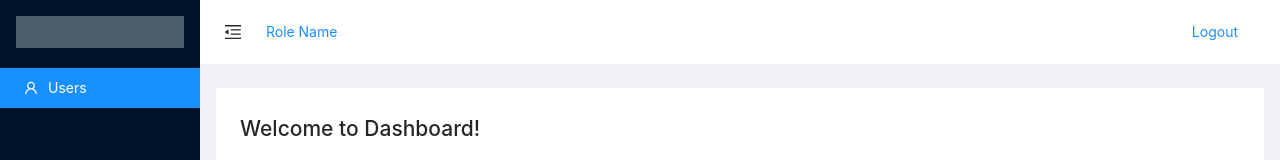
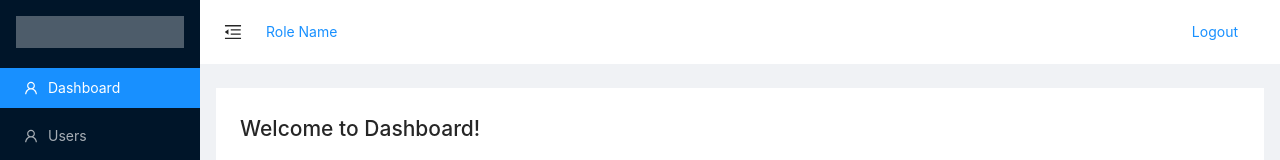
Before and after one commit to mituBarua/UWF, a React (Create React App) app: page / in a window 1280 px wide. Shown: the top 160 px of the page. Built offline with nearby package versions, Linux system fonts and the light colour scheme; no server answers.

Commit message:
sider modified

```diff
--- a/src/Components/Dashboard/index.js
+++ b/src/Components/Dashboard/index.js
@@ -14,6 +14,12 @@ const { Header, Sider, Content } = Layout;
 const menuItems = [
   {
     key: "1",
+    icon: <UserOutlined />,
+    label: "Dashboard",
+    ref: "/",
+  },
+  {
+    key: "2",
     icon: <UserOutlined />,
     label: "Users",
     ref: "/user/list",
```
